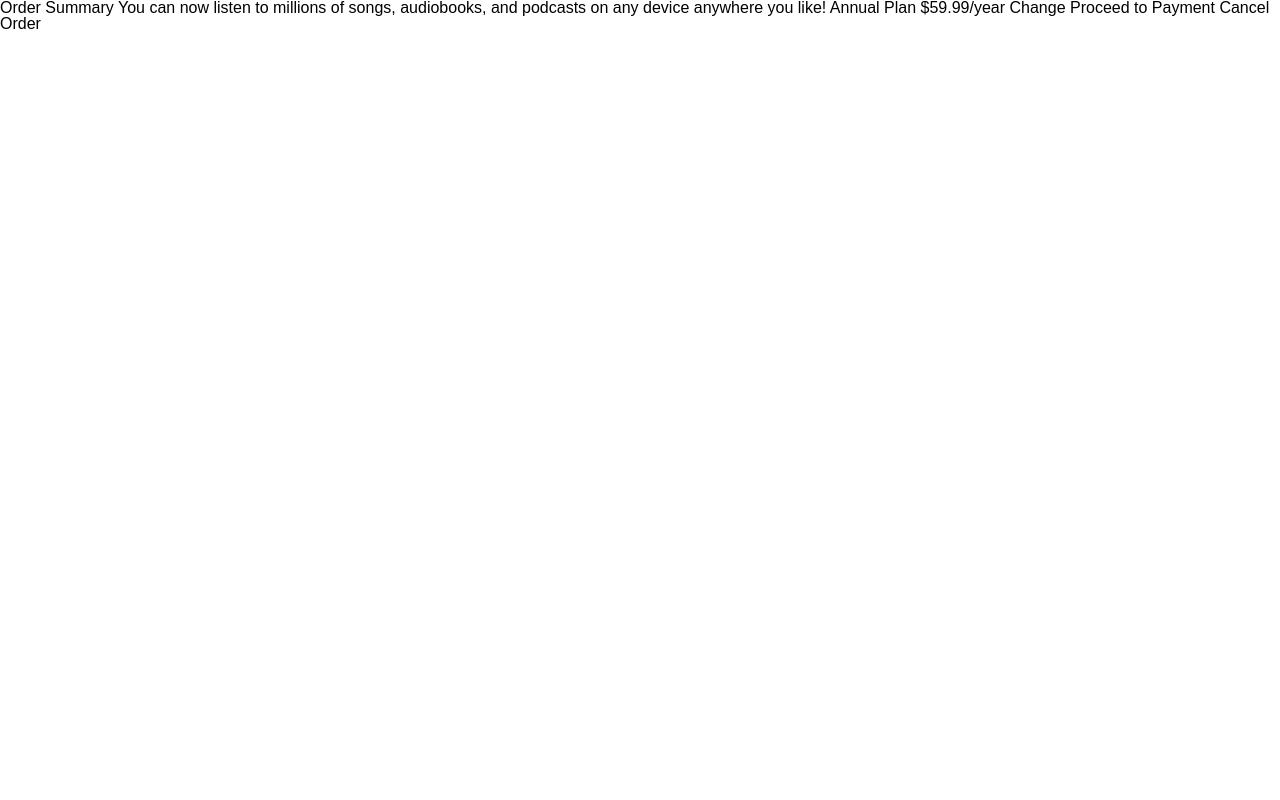
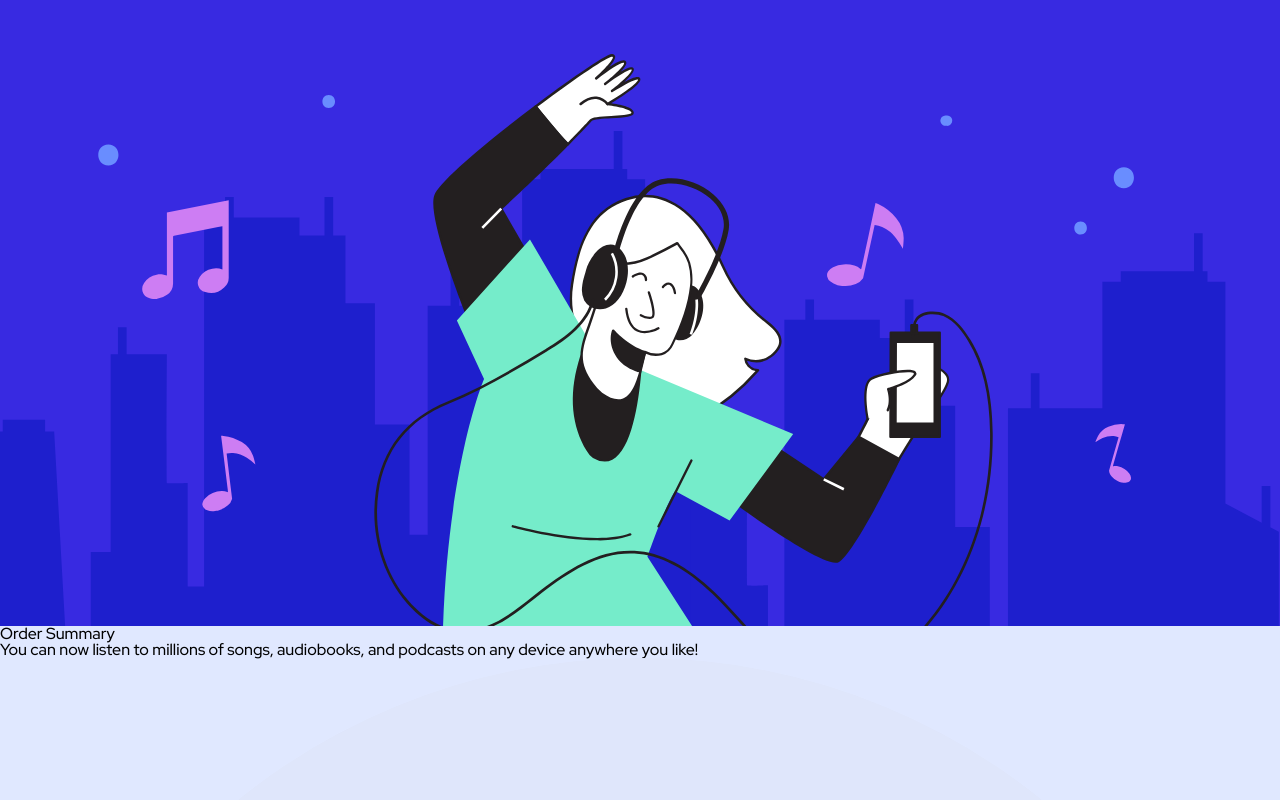
Before and after one commit to miguelzaga/order-summary-component, a JavaScript app: page / in a window 1280 px wide. Shown: the top 800 px of the page. Built offline with nearby package versions, Linux system fonts and the light colour scheme.

Commit message:
add html structure

```diff
--- a/src/App.js
+++ b/src/App.js
@@ -1,13 +1,12 @@
 import { render } from "react-dom";
 import "./scss/style.scss";
+import Card from "./components/Card";
 
 function App() {
   return (
-    <div>
-      Order Summary You can now listen to millions of songs, audiobooks, and
-      podcasts on any device anywhere you like! Annual Plan $59.99/year Change
-      Proceed to Payment Cancel Order
-    </div>
+    <main className="wrapper">
+      <Card />
+    </main>
   );
 }
 
--- /dev/null
+++ b/src/components/Card.js
@@ -0,0 +1,29 @@
+import hero from "../images/illustration-hero.svg";
+import iconMusic from "../images/icon-music.svg";
+
+function Card() {
+  return (
+    <section className="card">
+      <img
+        className="card__hero"
+        src={hero}
+        alt="person with headphones dancing"
+      ></img>
+      <h1 className="card__title">Order Summary </h1>
+      <p className="card__description">
+        You can now listen to millions of songs, audiobooks, and podcasts on any
+        device anywhere you like!{" "}
+      </p>
+      <div className="card__plan plan">
+        <img src={iconMusic} alt="" className="plan__icon"></img>
+        <h2 className="plan__name">Annual Plan</h2>
+        <p className="plan__price"> $59.99/year</p>
+        <button className="plan__btn-change">Change</button>
+      </div>
+      <button className="card__btn">Proceed to Payment</button>
+      <button className="card__btn-cancel">Cancel Order</button>
+    </section>
+  );
+}
+
+export default Card;
--- a/src/index.html
+++ b/src/index.html
@@ -3,6 +3,14 @@
   <head>
     <meta charset="UTF-8" />
     <meta name="viewport" content="width=device-width, initial-scale=1.0" />
+
+    <!-- Google Fonts -->
+    <link rel="preconnect" href="https://fonts.googleapis.com" />
+    <link rel="preconnect" href="https://fonts.gstatic.com" crossorigin />
+    <link
+      href="https://fonts.googleapis.com/css2?family=Red+Hat+Display:wght@500;700;900&display=swap"
+      rel="stylesheet"
+    />
 
     <link
       rel="icon"
--- a/src/scss/01-abstracts/_variables.scss
+++ b/src/scss/01-abstracts/_variables.scss
@@ -1,10 +1,14 @@
 // Colors
 :root {
-  --color-bg: #fff;
+  --color-bg: #e0e8ff;
+  --color-font-main: #1f2e55;
+  --color-font-secondary: #717fa6;
+  --color-highlight: #382ae1;
+  --color-card: #fff;
 }
 
 // Fonts
-$font: Arial, Helvetica, sans-serif;
+$font: "Red Hat Display", sans-serif;
 
 // Breakpoints
 $sm: 320px;
```
